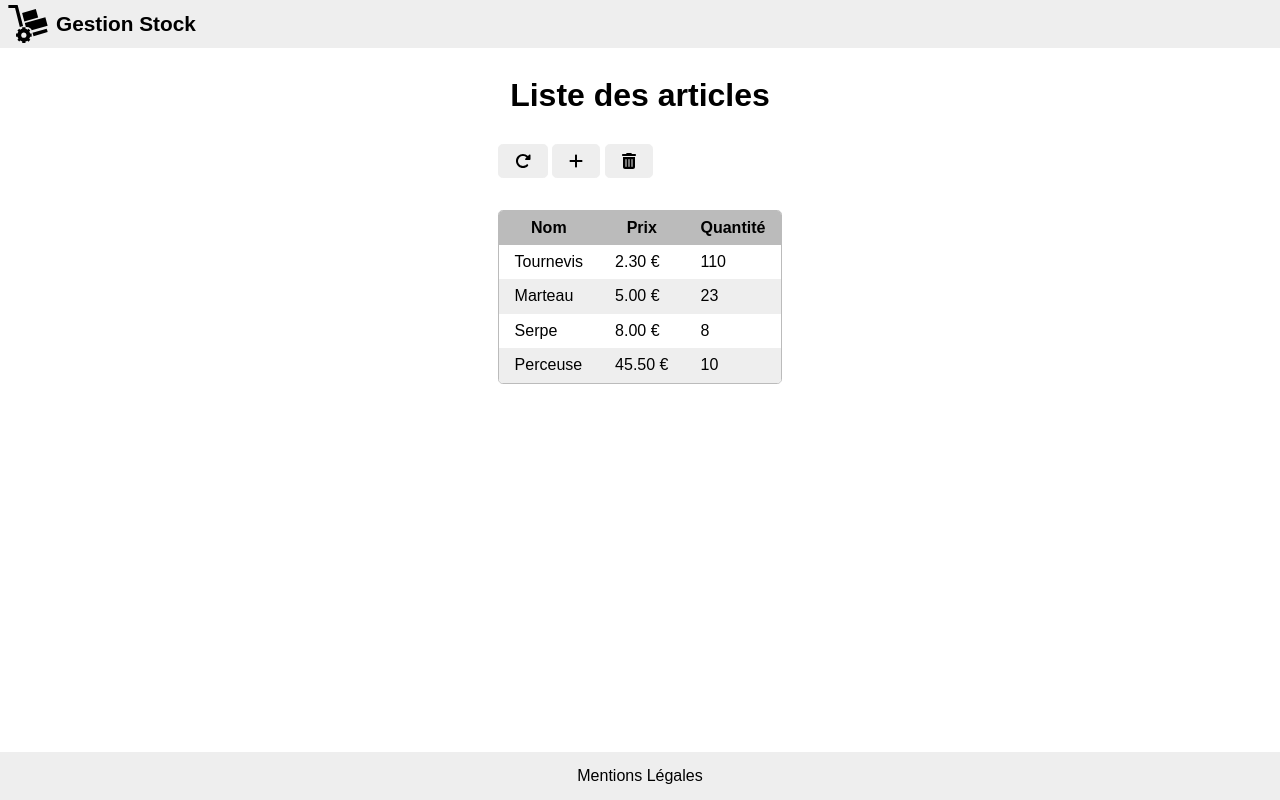
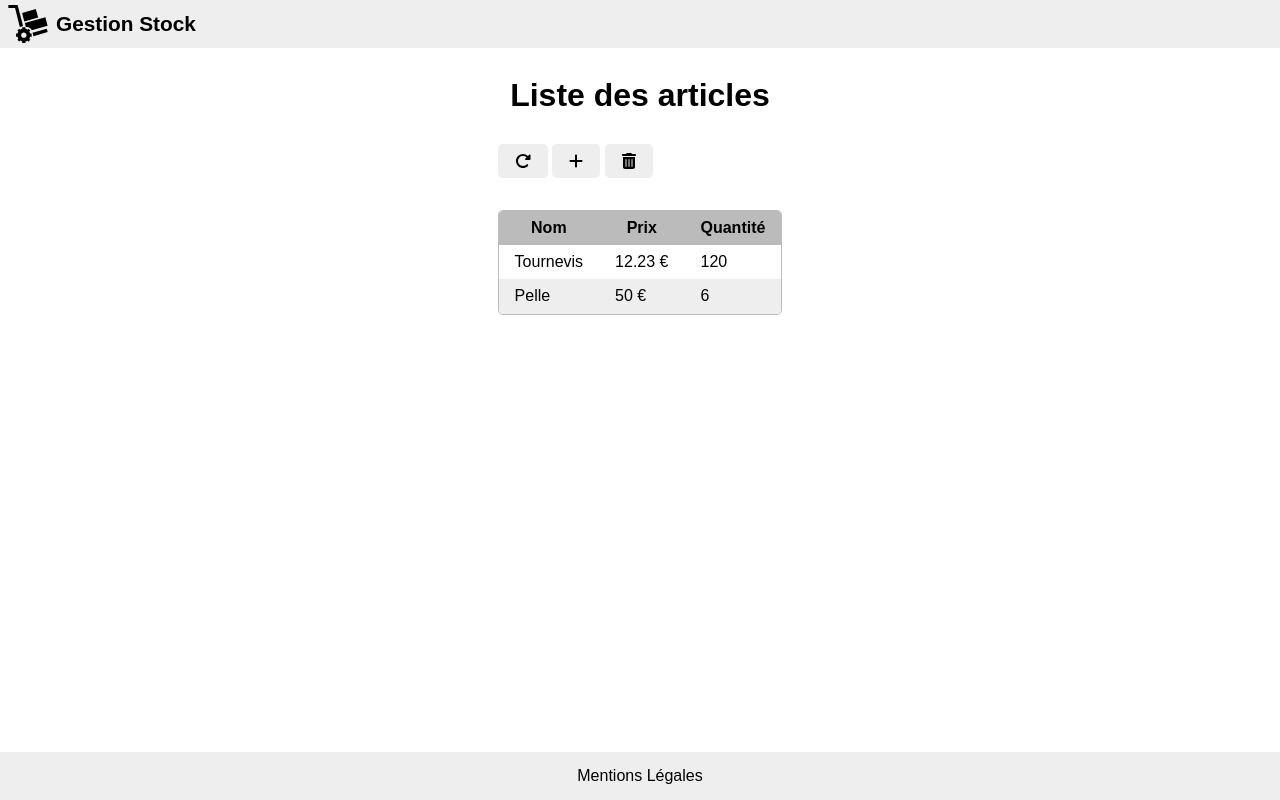
Before and after one commit to jlg-formation/tjs-april-2023, a React (Vite) app in the folder front/: page /stock in a window 1280 px wide. Built offline with nearby package versions, Linux system fonts and the light colour scheme.

Commit message:
dev: added loop

```diff
--- /dev/null
+++ b/front/src/stock/interfaces/Article.ts
@@ -0,0 +1,6 @@
+export interface Article {
+  id: string
+  name: string
+  price: number
+  qty: number
+}
--- a/front/src/stock/routes/ListRoute.tsx
+++ b/front/src/stock/routes/ListRoute.tsx
@@ -6,6 +6,22 @@ import {
 } from '@fortawesome/free-solid-svg-icons'
 import { FontAwesomeIcon } from '@fortawesome/react-fontawesome'
 import { Link } from 'react-router-dom'
+import { Article } from '../interfaces/Article'
+
+const articles: Article[] = [
+  {
+    id: 'a1',
+    name: 'Tournevis',
+    price: 12.23,
+    qty: 120,
+  },
+  {
+    id: 'a2',
+    name: 'Pelle',
+    price: 50,
+    qty: 6,
+  },
+]
 
 const ListRoute = () => {
   return (
@@ -32,26 +48,13 @@ const ListRoute = () => {
             </tr>
           </thead>
           <tbody>
-            <tr>
-              <td className="name">Tournevis</td>
-              <td className="price">2.30 €</td>
-              <td className="qty">110</td>
-            </tr>
-            <tr>
-              <td className="name">Marteau</td>
-              <td className="price">5.00 €</td>
-              <td className="qty">23</td>
-            </tr>
-            <tr>
-              <td className="name">Serpe</td>
-              <td className="price">8.00 €</td>
-              <td className="qty">8</td>
-            </tr>
-            <tr>
-              <td className="name">Perceuse</td>
-              <td className="price">45.50 €</td>
-              <td className="qty">10</td>
-            </tr>
+            {articles.map((a) => (
+              <tr key={a.id}>
+                <td className="name">{a.name}</td>
+                <td className="price">{a.price} €</td>
+                <td className="qty">{a.qty}</td>
+              </tr>
+            ))}
           </tbody>
         </table>
       </div>
```
